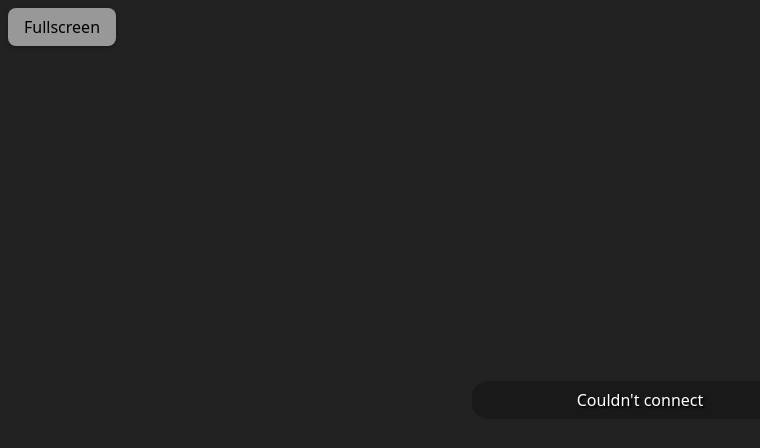
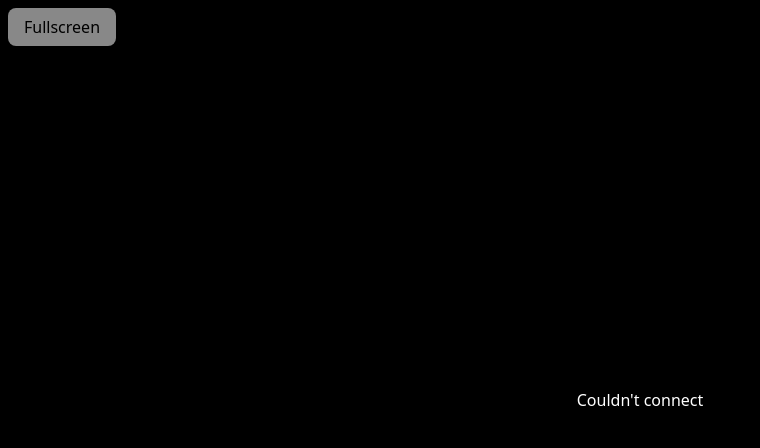
Before and after one commit to dmt360/ventuz-stream-player, a website built with Vite: page index.html in a window 1280 px wide. Shown: the whole page, without its empty margins (0-760 px from the left). Built offline with nearby package versions, Linux system fonts and the light colour scheme; no server answers.

Commit message:
added playsinline attribute; index.html cleanup

```diff
--- a/index.html
+++ b/index.html
@@ -3,19 +3,16 @@
     <head>
         <meta charset="UTF-8" />
         <meta name="viewport" content="width=device-width, initial-scale=1.0" />
-        <title>StreamOut Web Component test</title>
+        <title>ventuz-stream-player example</title>
 
         <!-- include the js bundle -->
         <script type="module" src="/src/ventuz-stream-player.ts"></script>
 
         <style>
             body {
-                background-color: #222;
+                background-color: #000;
                 margin: 0;
-                display: flex;
                 height: 100vh;
-                justify-content: center;
-                align-items: center;
             }
         </style>
     </head>
--- a/src/ventuz-stream-player.ts
+++ b/src/ventuz-stream-player.ts
@@ -413,6 +413,7 @@ class VentuzStreamPlayer extends HTMLElement {
         const video = (this.video = document.createElement("video"));
         video.muted = true;
         video.controls = false;
+        video.playsInline = true;
 
         video.oncanplay = (_) => {
             if (this.vidSrcBuffer) {
```
